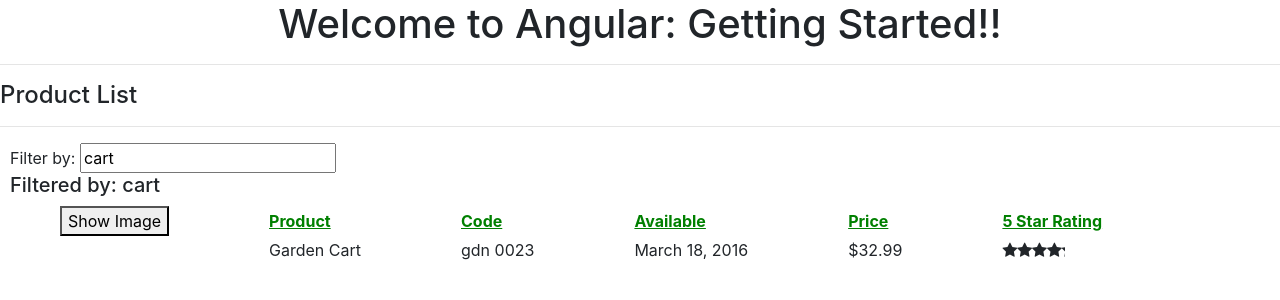
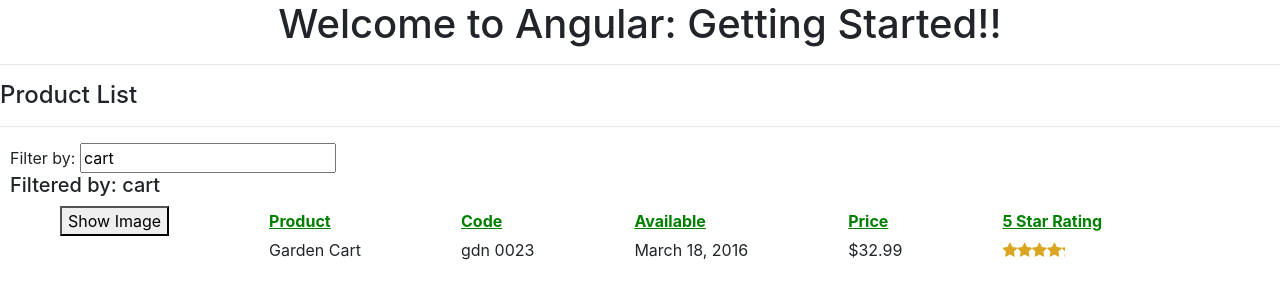
Before and after one commit to eranyser/AngularTutorialDK, an Angular app: page / in a window 1280 px wide. Shown: the top 300 px of the page. Built offline with nearby package versions, Linux system fonts and the light colour scheme.

Commit message:
Notify events from nested to wrapper
emit event when clicking on the stars rating and fire events to the parent that shows message in its title
in addition set starts color to gold.

```diff
--- a/src/app/products/product-list.component.html
+++ b/src/app/products/product-list.component.html
@@ -34,7 +34,7 @@
           <td> {{product.productCode | lowercase | convertToSpace: '-' }}</td>
           <td> {{product.releaseDate}}</td>
           <td> {{product.price | currency:'USD':'symbol':'1.2-2'}}</td>
-          <td> <pm-star [rating]='product.starRating'></pm-star></td>
+          <td> <pm-star [rating]='product.starRating' (starsClickd) = starsClickd($event)></pm-star></td>
         </tr>
 
       </tbody>
--- a/src/app/products/product-list.component.ts
+++ b/src/app/products/product-list.component.ts
@@ -87,4 +87,8 @@ export class ProductListComponent {
         return (product.productName.toLowerCase().includes(filterValue.toLowerCase()));
       });
     }
+
+    starsClickd(message: string) {
+      this.productTitle = message;
+    }
 }
--- a/src/app/shared/star.component.css
+++ b/src/app/shared/star.component.css
@@ -4,3 +4,7 @@
 div {
   cursor: pointer;
 }
+
+div span {
+  color: goldenrod;
+}
--- a/src/app/shared/star.component.html
+++ b/src/app/shared/star.component.html
@@ -1,7 +1,7 @@
 <div class="crop"
      [style.width.px]="starWidth"
      [title]="rating">
-  <div style="width: 75px">
+  <div style="width: 75px" (click)="onClick()">
     <span class="fa fa-star"></span>
     <span class="fa fa-star"></span>
     <span class="fa fa-star"></span>
--- a/src/app/shared/star.component.ts
+++ b/src/app/shared/star.component.ts
@@ -1,4 +1,4 @@
-import {Component, Input, OnChanges} from '@angular/core';
+import {Component, EventEmitter, Input, OnChanges, Output} from '@angular/core';
 
 @Component({
   selector: 'pm-star',
@@ -7,9 +7,14 @@ import {Component, Input, OnChanges} from '@angular/core';
 })
 export class StarComponent implements OnChanges {
   @Input() rating;
+  @Output() starsClickd: EventEmitter<string> = new EventEmitter<string>()
   starWidth: number;
 
   ngOnChanges() {
     this.starWidth = this.rating * 75 / 5;
   }
+
+  onClick() {
+    this.starsClickd.emit(`The rating ${this.rating} was clicked`)
+  }
 }
```
